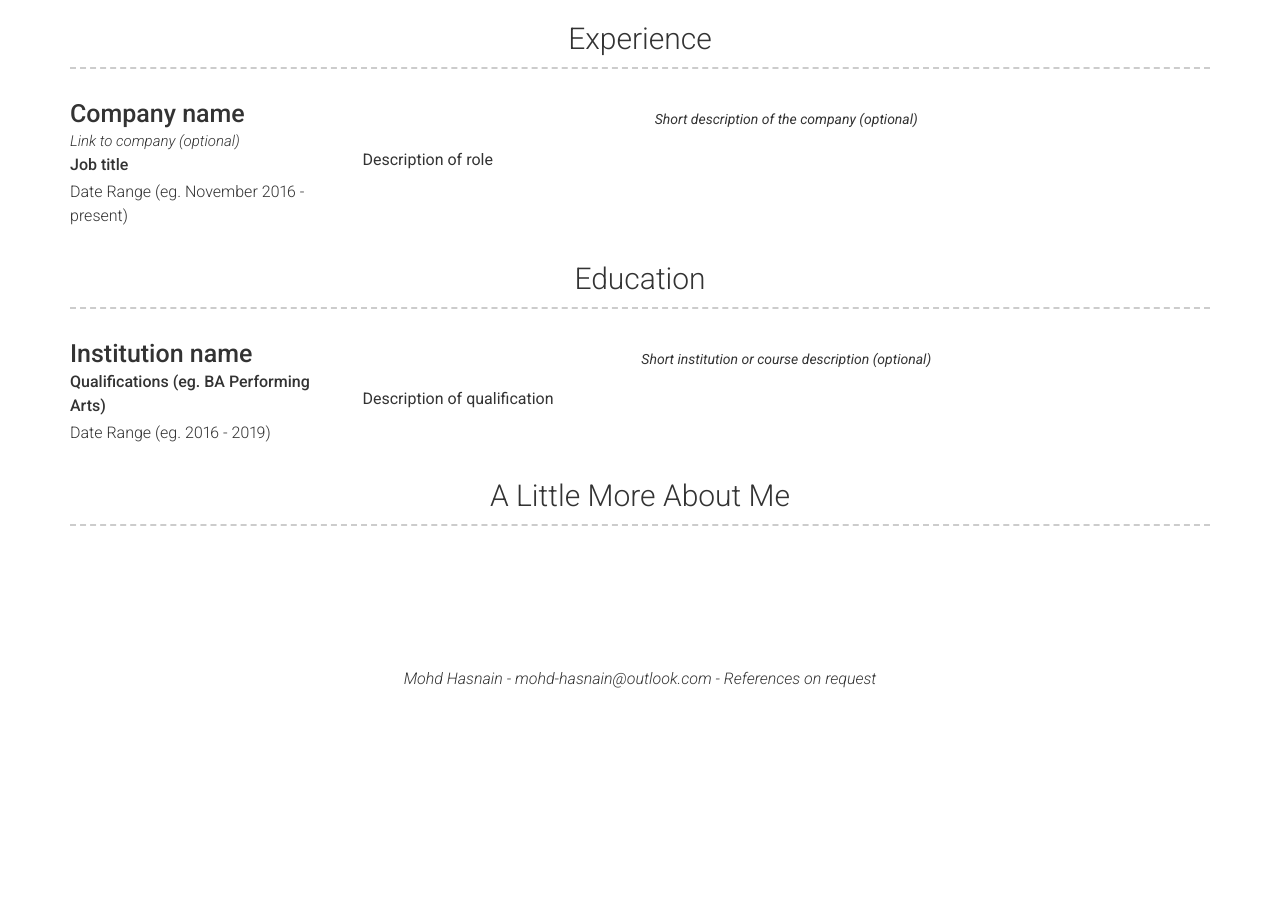
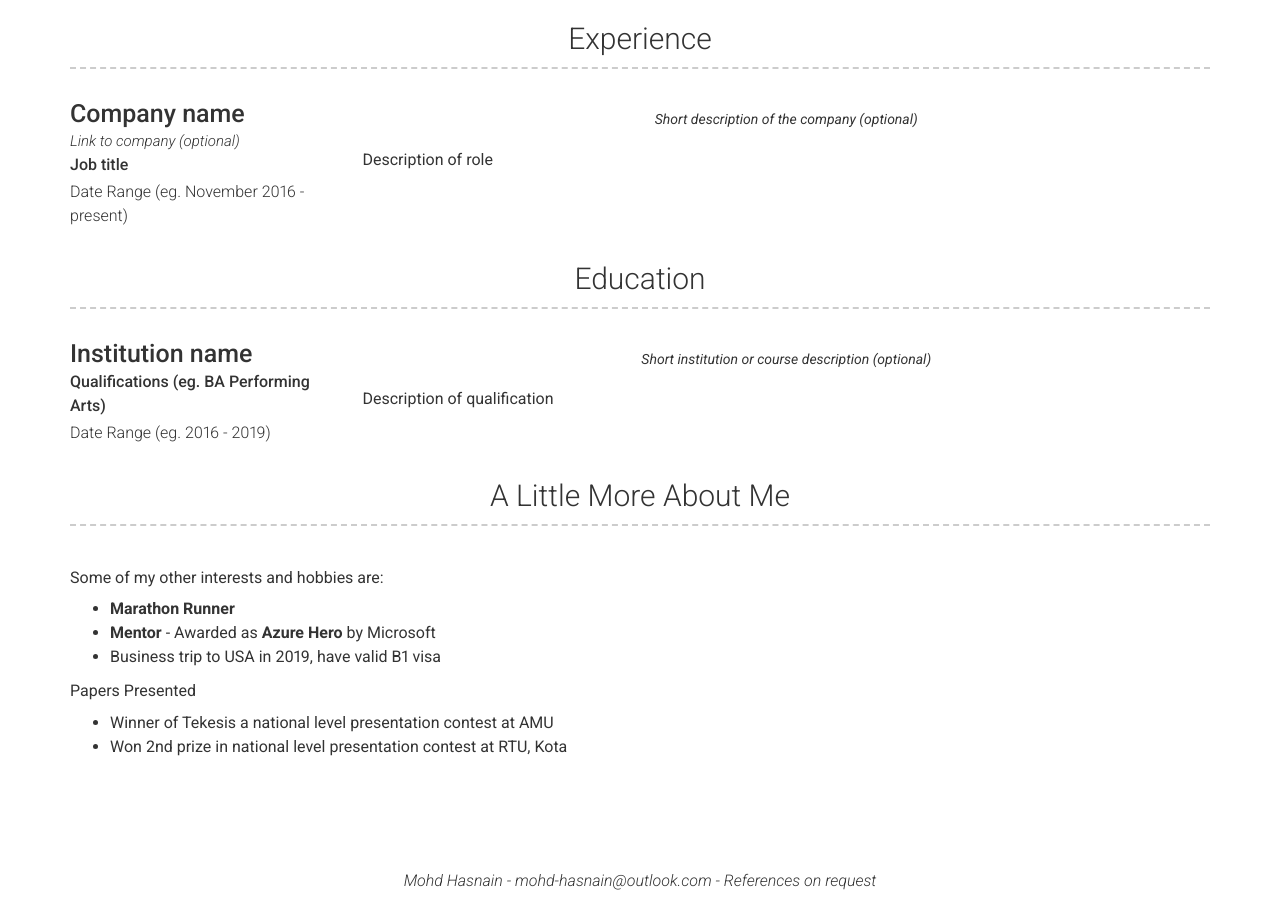
Before and after one commit to mohd-hasnain/mohd-hasnain.github.io, a Jekyll site: the page built from index.md, in a window 1280 px wide and 900 px high, scrolled down 876 px. Built offline with Jekyll 4.4.1, drawn with Linux system fonts in a browser that asks for light colours; nearby versions of some CDN libraries; before the commit the page ends 1574 px from its top, so only the background shows below that.

Commit message:
Update _config.yml

```diff
--- a/_config.yml
+++ b/_config.yml
@@ -58,11 +58,13 @@ about_content: | # this will include new lines to allow paragraphs
 # More Section
 # more_title: A Little More About Me #(Use this to override about more section title)
 more_content: | # this will include new lines to allow paragraphs
-Some of my other interests and hobbies are:
+  Some of my other interests and hobbies are:
 
-    - Marathon Runner
-    - Mentor - Awarded as ‘Azure Hero’ by Microsoft
+    - **Marathon Runner**
+    - **Mentor** - Awarded as **Azure Hero** by Microsoft
     - Business trip to USA in 2019, have valid B1 visa
+
+    Papers Presented
     - Winner of Tekesis a national level presentation contest at AMU
     - Won 2nd prize in national level presentation contest at RTU, Kota
 
```
